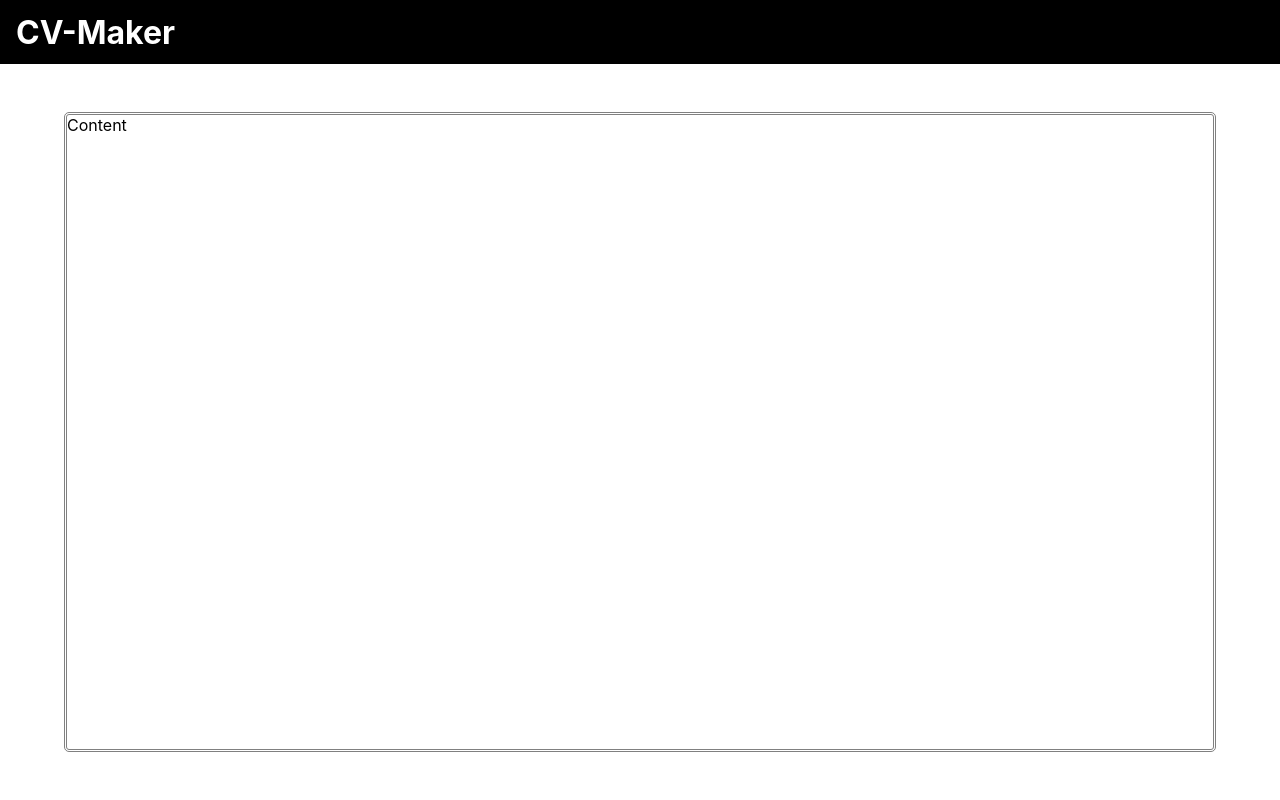
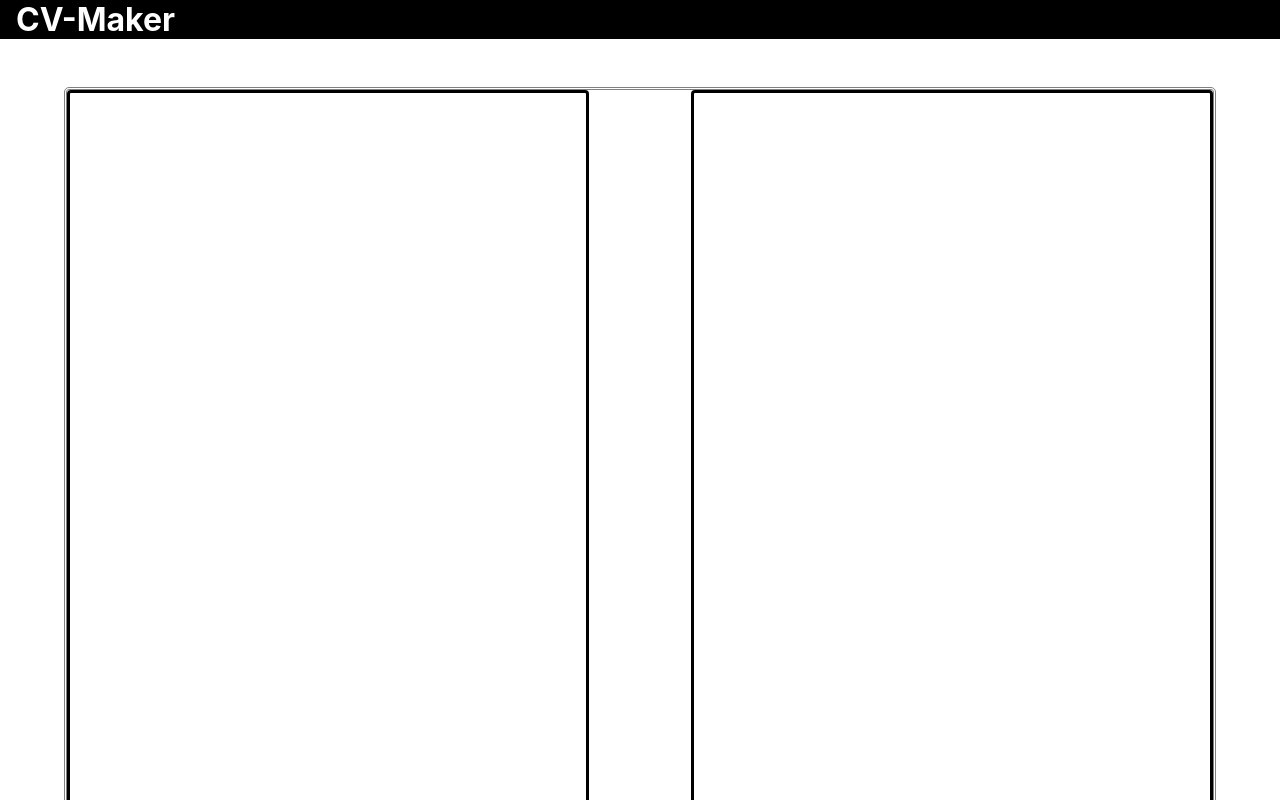
Before and after one commit to Zadag/cv-app, a React (Create React App) app: page / in a window 1280 px wide. Shown: the top 800 px of the page. Built offline with nearby package versions, Linux system fonts and the light colour scheme.

Commit message:
creates containers for cv view and cv form

```diff
--- a/src/components/Content.js
+++ b/src/components/Content.js
@@ -1,5 +1,7 @@
 import styles from "./Content.module.css";
 import React from "react";
+import UserInfo from "./UserInfo";
+import ResumePreview from "./ResumePreview";
 
 class Content extends React.Component {
   constructor() {
@@ -9,7 +11,8 @@ class Content extends React.Component {
   render() {
     return (
       <section className={styles.main_content}>
-        <p>Content</p>
+        <UserInfo />
+        <ResumePreview />
       </section>
     );
   }
--- a/src/components/Content.module.css
+++ b/src/components/Content.module.css
@@ -1,5 +1,7 @@
 .main_content {
   display: flex;
+  flex-wrap: wrap;
+  justify-content: space-between;
   border-style: double;
   border-color: gray;
   border-radius: 5px;
@@ -8,5 +10,4 @@
   margin-left: 4rem;
   margin-right: 4rem;
   margin-top: 3rem;
-  margin-bottom: 3rem;
 }
--- /dev/null
+++ b/src/components/ResumePreview.js
@@ -0,0 +1,14 @@
+import React from "react";
+import styles from "./ResumePreview.module.css";
+
+class ResumePreview extends React.Component {
+  constructor(props) {
+    super(props);
+  }
+
+  render() {
+    return <div className={styles.resume_preview}></div>;
+  }
+}
+
+export default ResumePreview;
--- /dev/null
+++ b/src/components/ResumePreview.module.css
@@ -0,0 +1,8 @@
+.resume_preview {
+  display: flex;
+  flex-direction: column;
+  width: 45%;
+  height: 80rem;
+  border-style: solid;
+  border-radius: 4px;
+}
--- /dev/null
+++ b/src/components/UserInfo.js
@@ -0,0 +1,14 @@
+import React from "react";
+import styles from "./UserInfo.module.css";
+
+class UserInfo extends React.Component {
+  constructor(props) {
+    super(props);
+  }
+
+  render() {
+    return <div className={styles.user_input}></div>;
+  }
+}
+
+export default UserInfo;
--- /dev/null
+++ b/src/components/UserInfo.module.css
@@ -0,0 +1,8 @@
+.user_input {
+  display: flex;
+  flex-direction: column;
+  width: 45%;
+  height: 80rem;
+  border-style: solid;
+  border-radius: 4px;
+}
```
